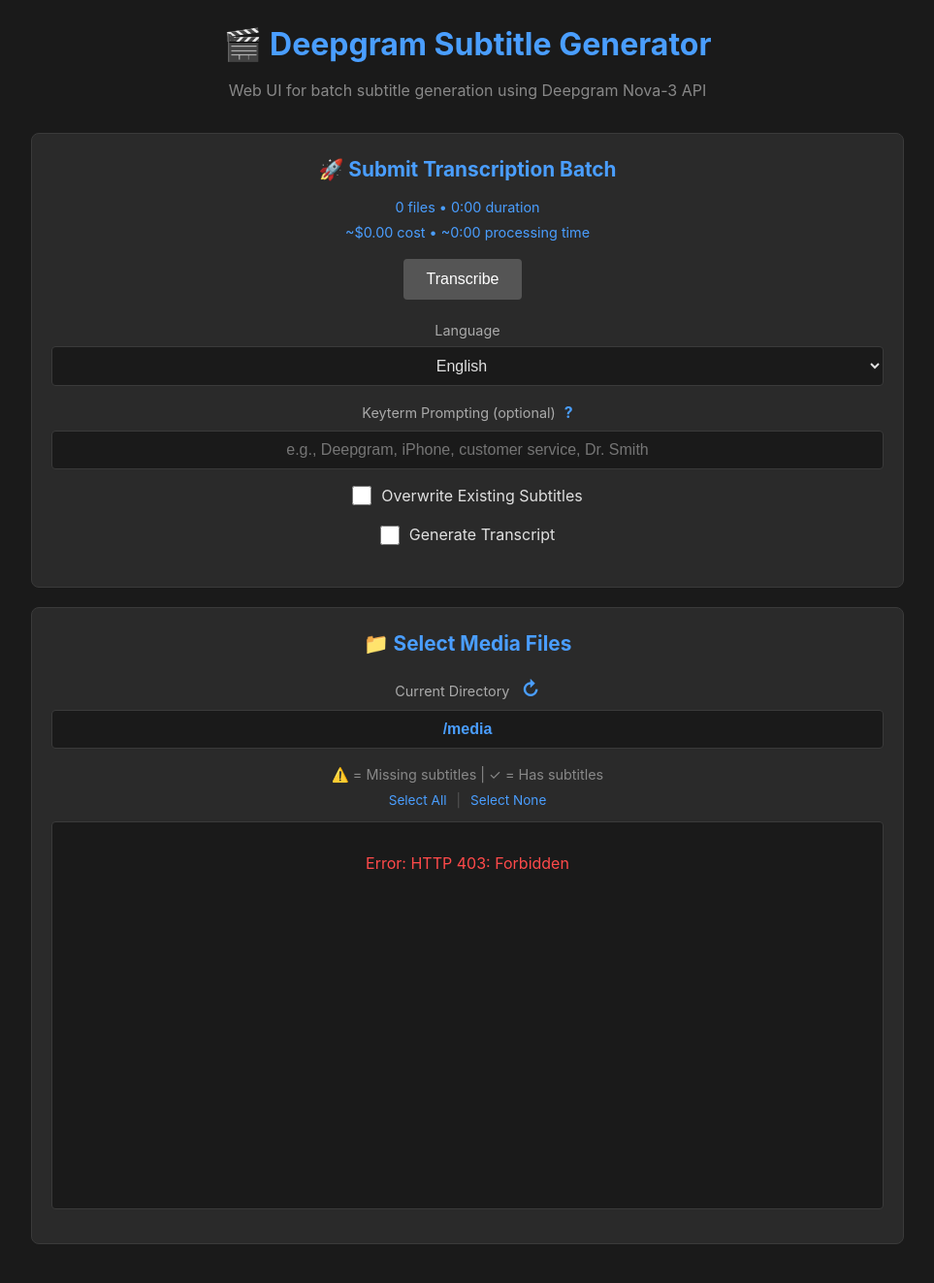
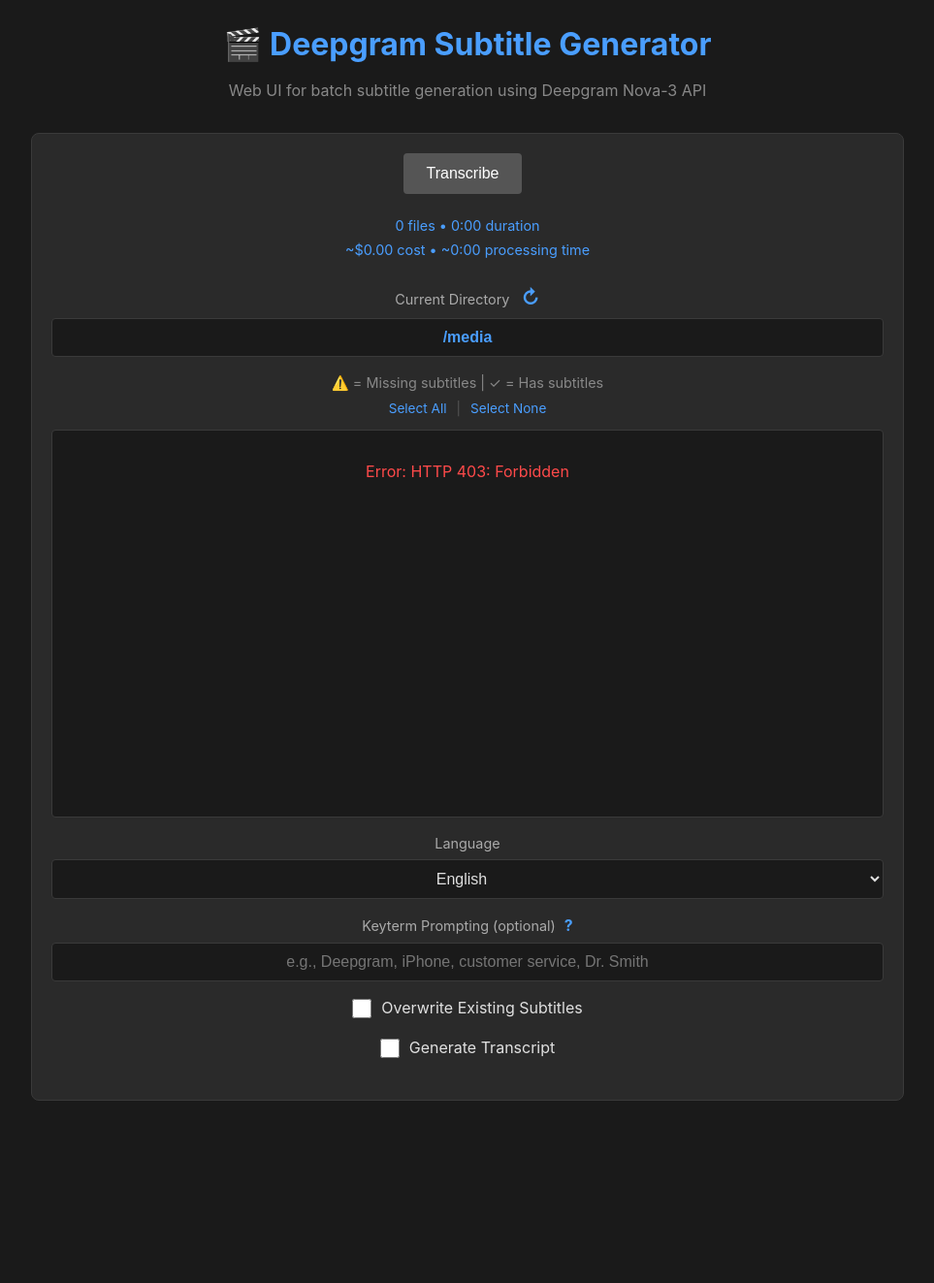
Before and after one commit to tylerbcrawford/deepgram-subtitles, a Flask app: page / in a window 1280 px wide. Shown: the whole page at 97% size, without its empty margins (158-1121 px from the left). After the commit the page ends 1135 px from the top, so only its background shows below. Run offline with Flask 3, Linux system fonts and the light colour scheme.

Commit message:
update html

```diff
--- a/web/templates/index.html
+++ b/web/templates/index.html
@@ -226,16 +226,50 @@
 
         <!-- Submit Section -->
         <div class="card" style="text-align: center;">
-            <h2 style="margin-bottom: 10px;">🚀 Submit Transcription Batch</h2>
-            <div id="estimatesBox" style="margin-bottom: 15px;">
+            <!-- Transcribe Button at top -->
+            <div style="margin-bottom: 20px;">
+                <button onclick="submitBatch()" id="submitBtn" disabled>Transcribe</button>
+            </div>
+
+            <!-- Stats/Estimates -->
+            <div id="estimatesBox" style="margin-bottom: 20px;">
                 <small style="color: #4a9eff; font-size: 0.9em; line-height: 1.5;">
                     <span id="estSummary">0 files • 0:00 duration<br>~$0.00 cost • ~0:00 processing time</span>
                 </small>
             </div>
-            <div style="margin-bottom: 20px;">
-                <button onclick="submitBatch()" id="submitBtn" disabled>Transcribe</button>
+
+            <!-- Directory Browser Section -->
+            <div class="form-group">
+                <label for="scanPath">
+                    Current Directory
+                    <span onclick="refreshBrowser()" style="cursor: pointer; margin-left: 8px; font-size: 1.4em; color: #4a9eff; font-weight: bold;" title="Refresh directory">↻</span>
+                </label>
+                <input type="text" id="scanPath" value="/media" placeholder="/media/tv/ShowName" readonly
+                       style="background: #1a1a1a; cursor: default; color: #4a9eff; font-weight: bold; text-align: center;">
             </div>
+
+            <div style="margin-bottom: 10px;">
+                <div style="color: #888; font-size: 0.9em; margin-bottom: 5px;">
+                    ⚠️ = Missing subtitles | ✓ = Has subtitles
+                </div>
+                <div style="display: flex; justify-content: center; gap: 10px; font-size: 0.85em;">
+                    <a href="#" onclick="selectAll(); return false;" style="color: #4a9eff; text-decoration: none; cursor: pointer;">Select All</a>
+                    <span style="color: #555;">|</span>
+                    <a href="#" onclick="selectNone(); return false;" style="color: #4a9eff; text-decoration: none; cursor: pointer;">Select None</a>
+                </div>
+            </div>
+
+            <!-- Directory Browser -->
+            <div id="directoryBrowser" style="margin-bottom: 15px;">
+                <div id="directoryList" style="height: 400px; overflow-y: auto; background: #1a1a1a; border: 1px solid #3a3a3a; border-radius: 4px; padding: 10px;">
+                </div>
+            </div>
+
+            <div id="scanStatus" class="status"></div>
+
             <div id="submitStatus" class="status"></div>
+
+            <!-- Configuration Section -->
             <div class="form-group">
                 <label for="language">Language</label>
                 <select id="language">
@@ -312,41 +346,6 @@
                     </div>
                 </div>
             </div>
-
-        </div>
-
-        <!-- Scan Section -->
-        <div class="card" style="text-align: center;">
-            <h2>📁 Select Media Files</h2>
-
-            <!-- Selected Path at Top -->
-            <div class="form-group">
-                <label for="scanPath">
-                    Current Directory
-                    <span onclick="refreshBrowser()" style="cursor: pointer; margin-left: 8px; font-size: 1.4em; color: #4a9eff; font-weight: bold;" title="Refresh directory">↻</span>
-                </label>
-                <input type="text" id="scanPath" value="/media" placeholder="/media/tv/ShowName" readonly
-                       style="background: #1a1a1a; cursor: default; color: #4a9eff; font-weight: bold; text-align: center;">
-            </div>
-
-            <div style="margin-bottom: 10px;">
-                <div style="color: #888; font-size: 0.9em; margin-bottom: 5px;">
-                    ⚠️ = Missing subtitles | ✓ = Has subtitles
-                </div>
-                <div style="display: flex; justify-content: center; gap: 10px; font-size: 0.85em;">
-                    <a href="#" onclick="selectAll(); return false;" style="color: #4a9eff; text-decoration: none; cursor: pointer;">Select All</a>
-                    <span style="color: #555;">|</span>
-                    <a href="#" onclick="selectNone(); return false;" style="color: #4a9eff; text-decoration: none; cursor: pointer;">Select None</a>
-                </div>
-            </div>
-
-            <!-- Directory Browser -->
-            <div id="directoryBrowser" style="margin-bottom: 15px;">
-                <div id="directoryList" style="height: 400px; overflow-y: auto; background: #1a1a1a; border: 1px solid #3a3a3a; border-radius: 4px; padding: 10px;">
-                </div>
-            </div>
-
-            <div id="scanStatus" class="status"></div>
         </div>
 
         <!-- Job Status Section -->
```
